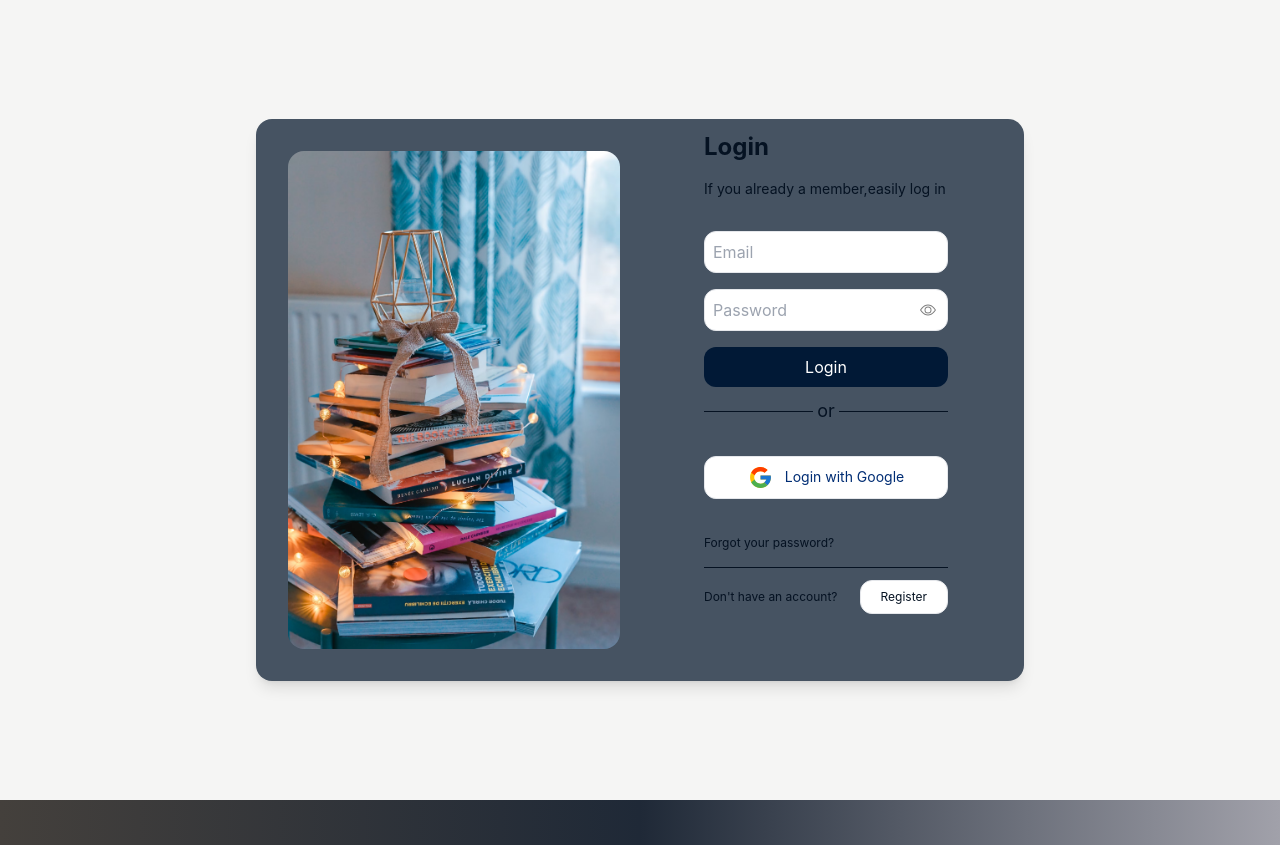
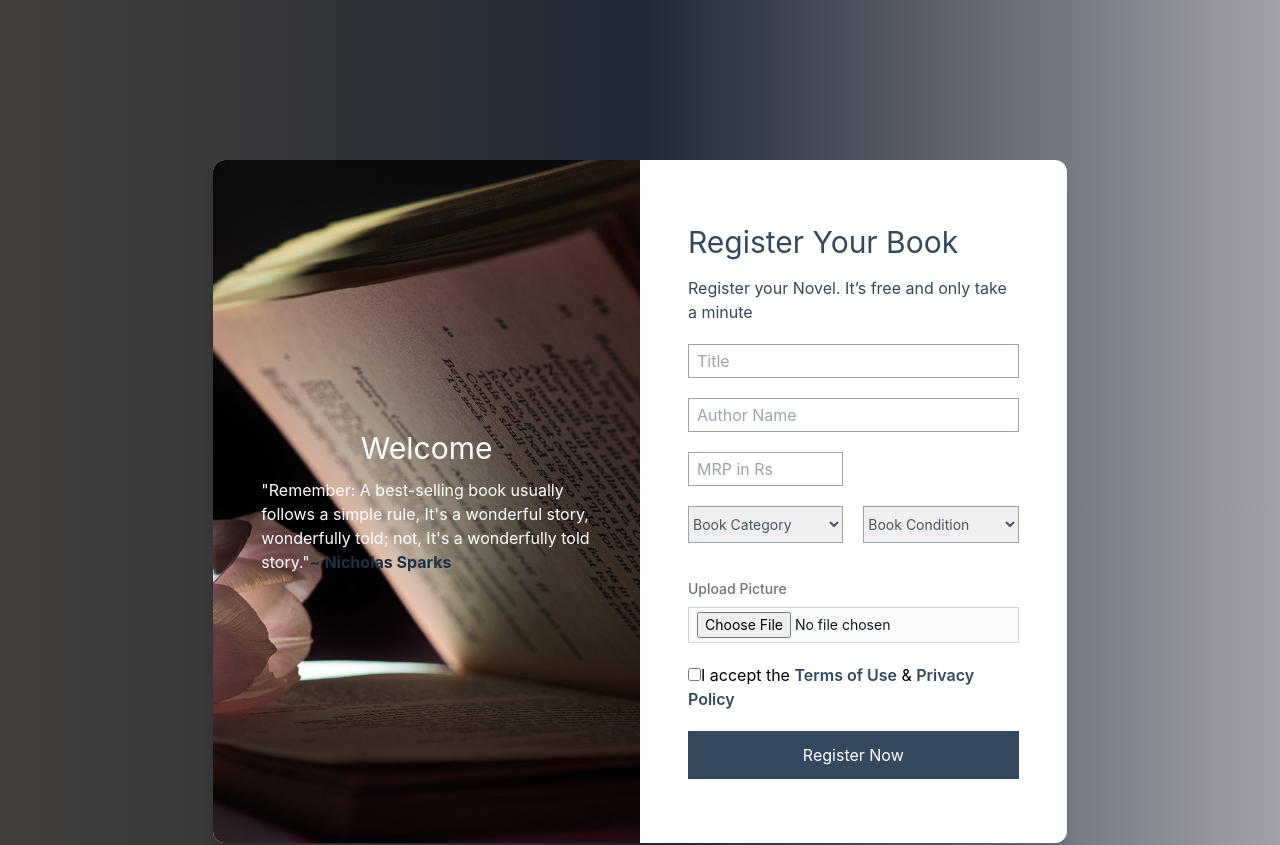
Before and after one commit to thehassanshaikh/World-of-Novels, a React (Create React App) app: page /bookRegistrationPage in a window 1280 px wide. Shown: the top 845 px of the page. Built offline with nearby package versions, Linux system fonts and the light colour scheme; the HTML template or start-up script is replaced by a standard one.

Commit message:
install react-router-dom

```diff
--- a/package.json
+++ b/package.json
@@ -8,6 +8,8 @@
     "@testing-library/user-event": "^13.5.0",
     "react": "^18.2.0",
     "react-dom": "^18.2.0",
+    "react-router": "^6.9.0",
+    "react-router-dom": "^6.9.0",
     "react-scripts": "5.0.1",
     "web-vitals": "^2.1.4"
   },
--- a/src/App.js
+++ b/src/App.js
@@ -1,4 +1,5 @@
 import React from 'react';
+import { BrowserRouter, Routes, Route } from 'react-router-dom';
 import './App.css';
 import Login from './pages/login/Login';
 import BookRegistrationPage from './pages/bookRegistrationPage/BookRegistrationPage';
@@ -6,8 +7,12 @@ import BookRegistrationPage from './pages/bookRegistrationPage/BookRegistrationP
 function App() {
   return (
     <div className="app">
-      <Login />
-      <BookRegistrationPage />
+      <BrowserRouter>
+      <Routes>
+        <Route path='/login' element={<Login />}></Route>
+        <Route path='/bookRegistrationPage' element={<BookRegistrationPage />}></Route>
+      </Routes>
+      </BrowserRouter>
     </div>
   );
 }
--- a/src/pages/bookRegistrationPage/BookRegistrationPage.jsx
+++ b/src/pages/bookRegistrationPage/BookRegistrationPage.jsx
@@ -1,4 +1,5 @@
 import React from 'react'
+import { NavLink } from 'react-router-dom'
 import backgroundImage from './backgroundImage-2.jpg'
 
 function BookRegistrationPage() {
@@ -54,7 +55,7 @@ function BookRegistrationPage() {
               <div className="mt-5">
                 <input type="checkbox" className="border border-gray-400" />
                 <span>
-                  I accept the <a href="#" className="text-[#34495E] font-semibold">Terms of Use</a> &  <a href="#" className="text-[#34495E] font-semibold">Privacy Policy</a>
+                  I accept the <NavLink href="#" className="text-[#34495E] font-semibold">Terms of Use</NavLink> &  <NavLink href="#" className="text-[#34495E] font-semibold">Privacy Policy</NavLink>
                 </span>
               </div>
               <div className="mt-5">
--- a/src/pages/login/Login.jsx
+++ b/src/pages/login/Login.jsx
@@ -1,4 +1,5 @@
 import React from 'react'
+import { NavLink } from 'react-router-dom'
 import login from './image2.avif'
 
 function Login() {
@@ -47,7 +48,7 @@ function Login() {
       </button>
 
       <div className="mt-5 text-xs border-b border-[#051222] py-4 text-[#051222]">
-        <a href="#">Forgot your password?</a>
+        <NavLink href="#">Forgot your password?</NavLink>
       </div>
 
       <div className="mt-3 text-xs flex justify-between items-center text-[#051222]">
```
Also changed, not shown: 1 other file (tests, documents, lock files or other folders).
